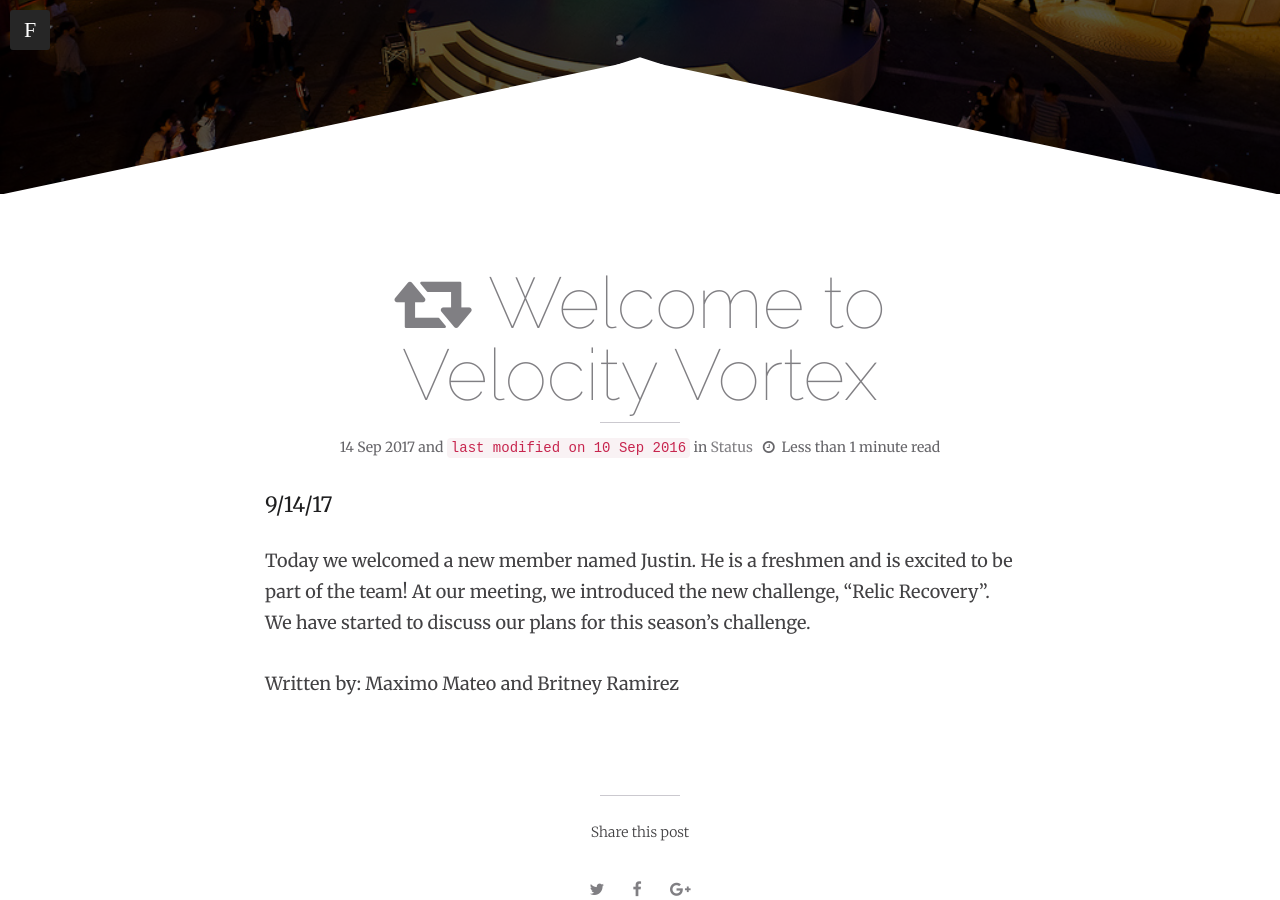
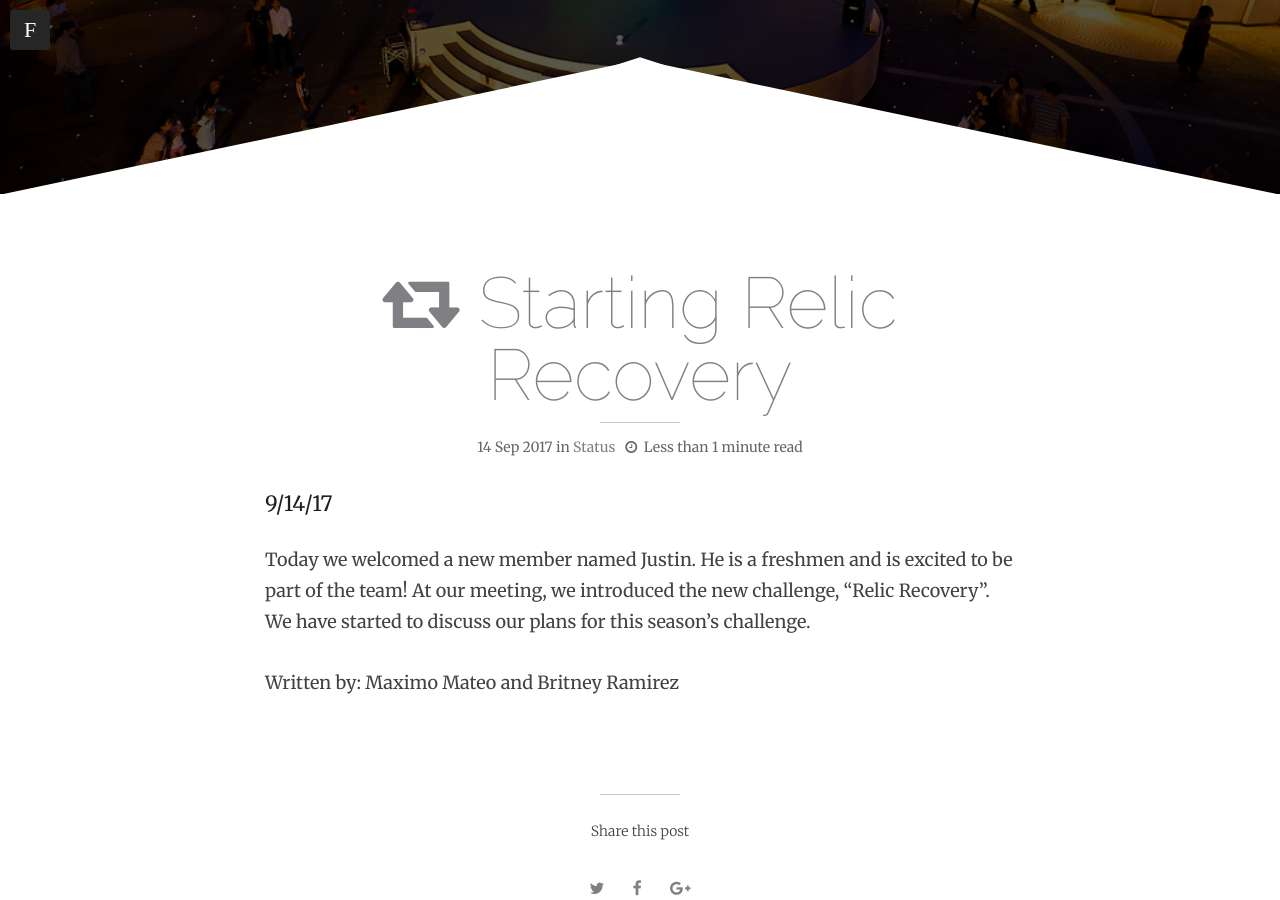
Before and after one commit to hmfaysal/hmfaysal-omega-theme, a Jekyll site: the page built from _posts/2017-09-14-Starting-Relic-Recovery.md, in a window 1280 px wide and 900 px high, scrolled down 346 px. Built offline with Jekyll 4.4.1, drawn with Linux system fonts in a browser that asks for light colours; comment, search, counter and statistics services are not loaded.

Commit message:
Update 2017-09-14-Starting-Relic-Recovery.md

```diff
--- a/_posts/2017-09-14-Starting-Relic-Recovery.md
+++ b/_posts/2017-09-14-Starting-Relic-Recovery.md
@@ -1,10 +1,10 @@
 ---
 layout: post
 type: status
-title: "Welcome to Velocity Vortex"
+title: "Starting Relic Recovery"
 description:
 headline:
-modified: 2016-09-10
+modified: 2017-09-14
 category: status
 image:
   feature:
```
